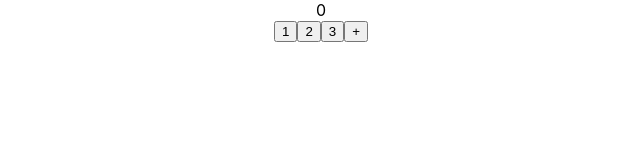
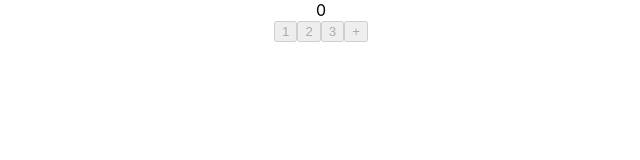
Before and after one commit to Tanmay3785/TDD_Calculator, a React (Create React App) app: page / in a window 1280 px wide. Shown: the top 160 px of the page, without its empty margins (319-959 px from the left). Built offline with nearby package versions, Linux system fonts and the light colour scheme.

Commit message:
Fail test case for updating input on number button click

```diff
--- a/src/components/Calculator.tsx
+++ b/src/components/Calculator.tsx
@@ -2,14 +2,6 @@ import React, { useState } from "react";
 
 const Calculator: React.FC = () => {
   const [input, setInput] = useState<string>("0");
-
-  const handleClick = (value: string) => {
-    if (input === "0") {
-      setInput(value);
-    } else {
-      setInput(input + value);
-    }
-  };
 
   return (
     <div>
@@ -17,16 +9,16 @@ const Calculator: React.FC = () => {
         {input}
       </div>
       <div>
-        <button onClick={() => handleClick("1")} data-testid="button-1">
+        <button data-testid="button-1" disabled>
           1
         </button>
-        <button onClick={() => handleClick("2")} data-testid="button-2">
+        <button data-testid="button-2" disabled>
           2
         </button>
-        <button onClick={() => handleClick("3")} data-testid="button-3">
+        <button data-testid="button-3" disabled>
           3
         </button>
-        <button onClick={() => handleClick("+")} data-testid="button-plus">
+        <button data-testid="button-plus" disabled>
           +
         </button>
       </div>
```
Also changed, not shown: 1 other file (tests, documents, lock files or other folders).
